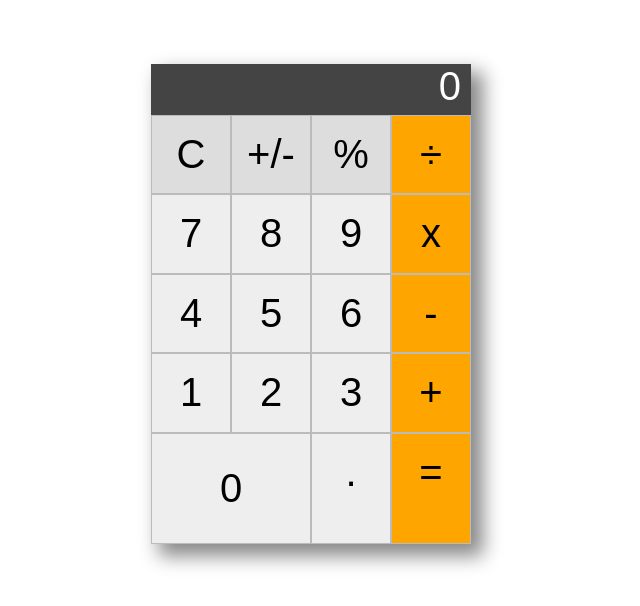
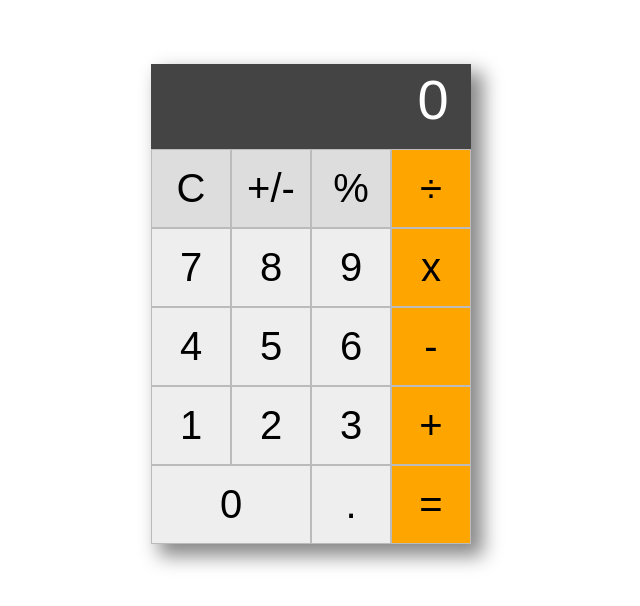
Before and after one commit to raidzklart/fcc-calculator, a React (Create React App) app: page / in a window 1280 px wide. Shown: the top 606 px of the page, without its empty margins (329-969 px from the left). Built offline with nearby package versions, Linux system fonts and the light colour scheme.

Commit message:
Improve CSS

```diff
--- a/package.json
+++ b/package.json
@@ -25,7 +25,7 @@
   "license": "ISC",
   "main": "index.js",
   "bugs": {
-    "url": "https://github.com/raidzklart/cc-calculator./issues"
+    "url": "https://github.com/raidzklart/fcc-calculator./issues"
   },
   "homepage": "https://raidzklart.github.io/fcc-calculator",
   "eslintConfig": {
--- a/src/App.css
+++ b/src/App.css
@@ -23,10 +23,15 @@ body {
   color: #ffffff;
   grid-column: 1/5;
   padding-bottom: 5% 0;
+  height: 4em;
+  padding-top: 1%;
+  padding-right: 0.4em;
+  font-size: 1.4em;
 }
 
 .zero {
   grid-column: 1/3;
+  padding: 10% 0 !important;
 }
 
 .btn {
```
